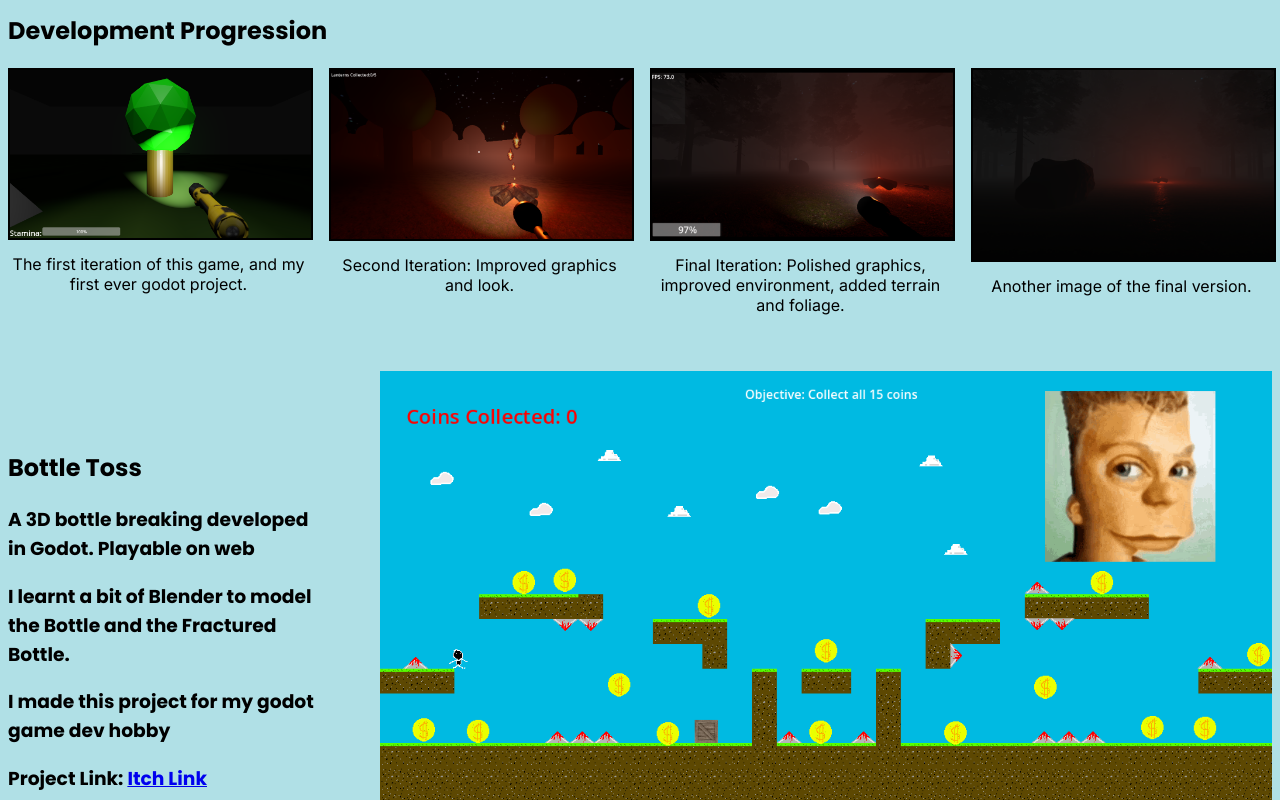
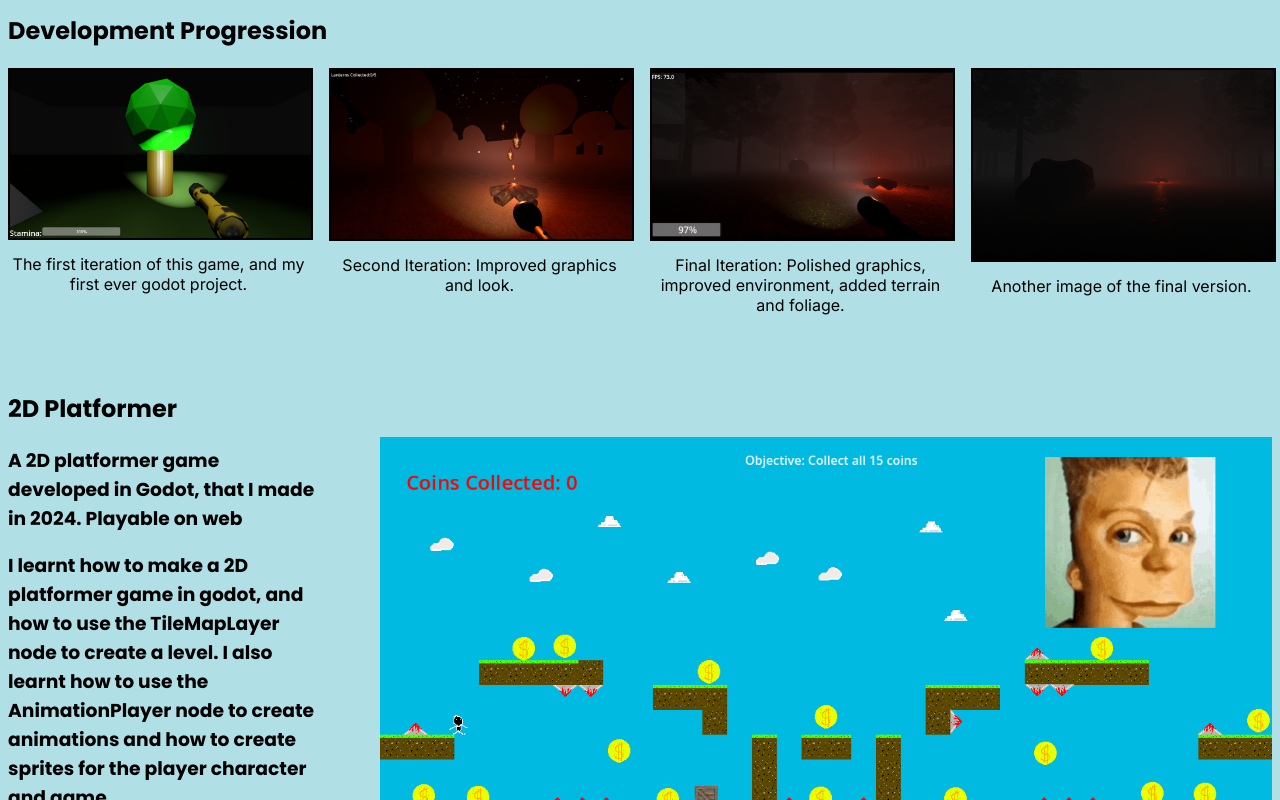
Before and after one commit to JalakanDev/EAE-Portfolio, a plain HTML site: page projects.html in a window 1280 px wide. Shown: the part 5601-6401 px from the top of the page. Drawn offline with Linux system fonts and the light colour scheme; files whose address does not match are found by name.

Commit message:
small change

```diff
--- a/projects.html
+++ b/projects.html
@@ -104,6 +104,7 @@
                 <h3>A stacker arcade game developed in Unity that uses math to calculate block cuts.</h3>
                 <h3>I made this project for my Unity Class</h3>
                 <h2>Link: <a href="https://jalakandev.itch.io/mansion-builder" target="_blank">Itch Link</a></h2>
+                <h2>Code Repo: <a href="https://github.com/JalakanDev/Mansion-Builder-Unity" target="_blank">Github Link</a></h2>
             </div>
             <hr class="project-divider">
         </div>
@@ -180,17 +181,21 @@
         <div class="project">
             <img src="screenshots/tcp scrn 1.png" alt="Platformer Game" width="1000" height="500">
             <div class="project-text">
-                <h1>Bottle Toss</h1>
-                <h3>A 3D bottle breaking developed in Godot. Playable on web</h3>
+                <h1>2D Platformer</h1>
+                <h3>A 2D platformer game developed in Godot, that I made in 2024. Playable on web</h3>
                 <h3>
-                    I learnt a bit of Blender to model the Bottle and the Fractured Bottle.
+                    I learnt how to make a 2D platformer game in godot,
+                    and how to use the TileMapLayer node to create a level.
+                    I also learnt how to use the AnimationPlayer node to create animations and how to
+                    create sprites for the player character and game.
                 </h3>
                 <h3>I made this project for my godot game dev hobby</h3>
-                <h3>Project Link: <a href="https://jalakandev.itch.io/bottle-toss" target="_blank">Itch Link</a></h3>
+                <h3>Project Link: <a href="https://jalakandev.itch.io/top-corner-platforming" target="_blank">Itch Link</a></h3>
+                <h3>Project Code Repo: <a href="https://github.com/JalakanDev/2D-Platformer" target="_blank">GitHub Link</a></h3>
             </div>
         </div>
 
-                <div class="project">
+        <div class="project">
             <img src="screenshots/Bottle Toss 1.png" alt="Platformer Game" width="1000" height="500">
             <div class="project-text">
                 <h1>Bottle Toss</h1>
```
